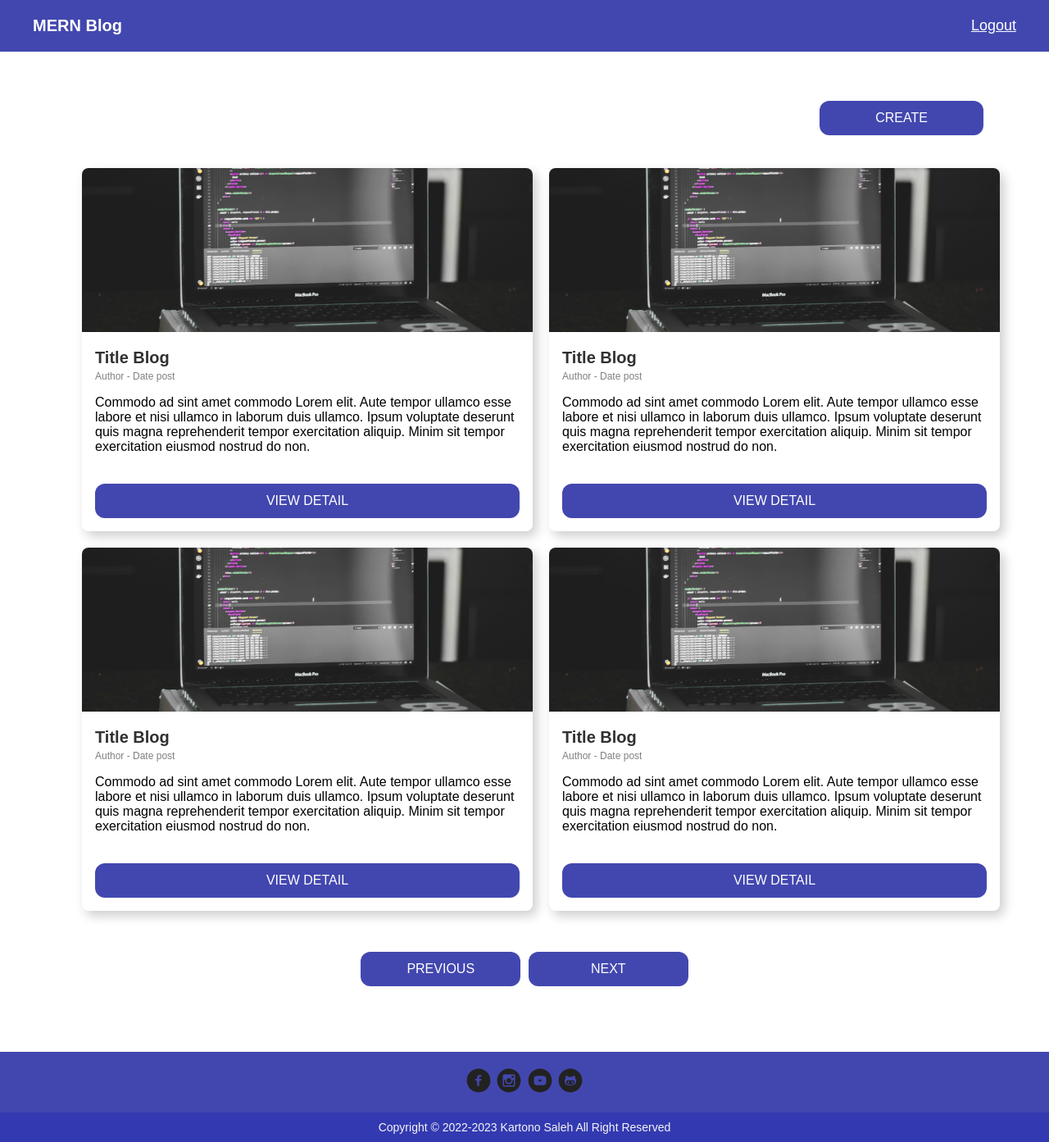
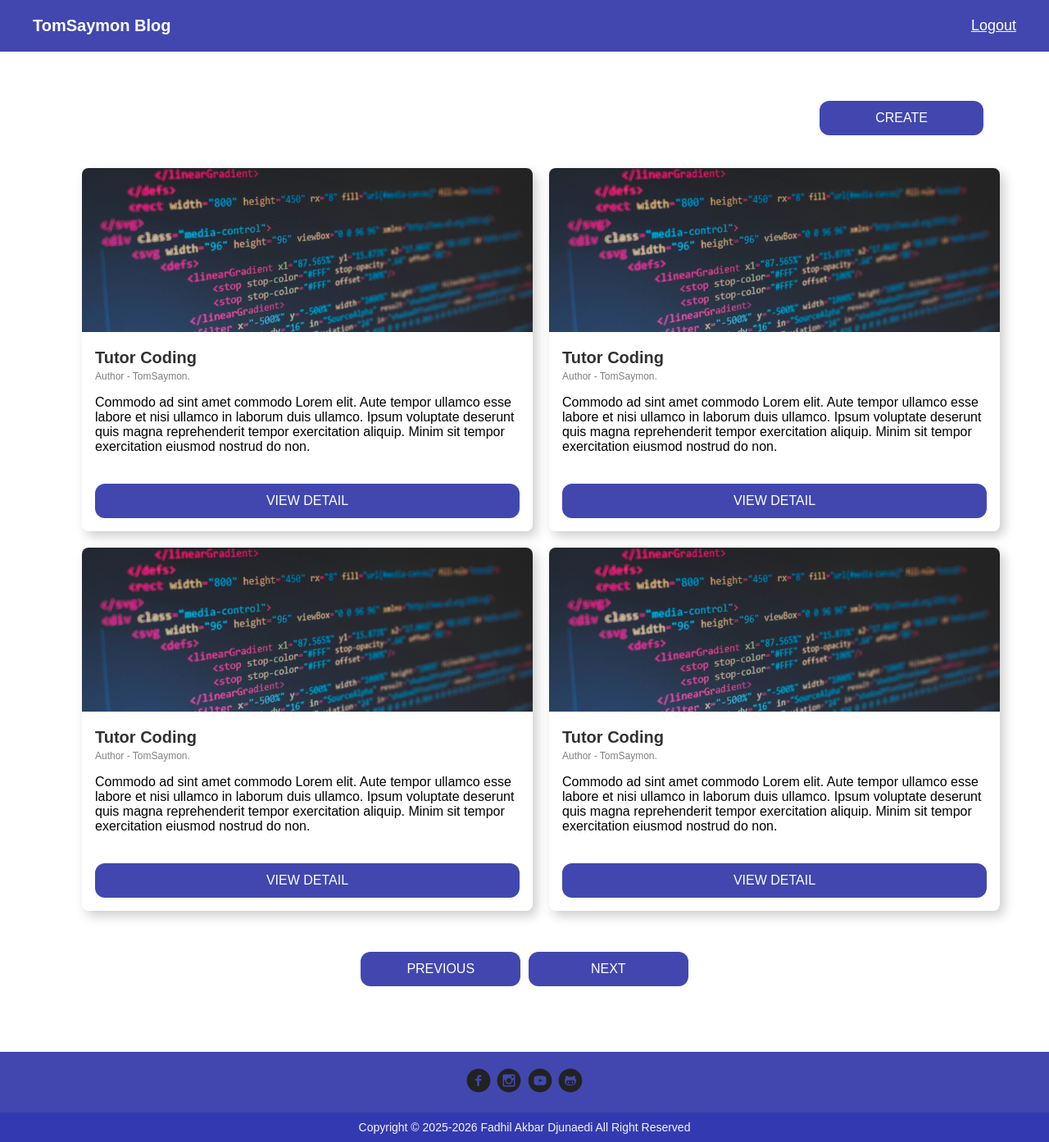
Before and after one commit to fadhiAkbar/autenticationApps, a React (Create React App) app: page / in a window 1280 px wide. Shown: the whole page at 82% size. Built offline with nearby package versions, Linux system fonts and the light colour scheme.

Commit message:
update the code

```diff
--- a/src/components/molecules/BlogItem/index.js
+++ b/src/components/molecules/BlogItem/index.js
@@ -1,6 +1,6 @@
 import React from "react";
 import { useNavigate } from "react-router-dom";
-import { RegisterBg } from "../../../assets";
+import { htmlBg } from "../../../assets";
 import { Button, Gap } from "../../atoms";
 import "./blogItem.scss";
 
@@ -8,10 +8,10 @@ const BlogItem = () => {
   const navigate = useNavigate();
   return (
     <div className="blog-item">
-      <img className="img-thumb" src={RegisterBg} alt="post" />
+      <img className="img-thumb" src={htmlBg} alt="post" />
       <div className="content-detail">
-        <p className="title">Title Blog</p>
-        <p className="author">Author - Date post</p>
+        <p className="title">Tutor Coding</p>
+        <p className="author">Author - TomSaymon.</p>
         <p className="paragraf">
           Commodo ad sint amet commodo Lorem elit. Aute tempor ullamco esse
           labore et nisi ullamco in laborum duis ullamco. Ipsum voluptate
--- a/src/components/molecules/Footer/index.js
+++ b/src/components/molecules/Footer/index.js
@@ -21,8 +21,8 @@ const Footer = () => {
       </div>
       <div className="copyright">
         <p>
-          Copyright <span>&#169;</span> 2022-2023 Kartono Saleh All Right
-          Reserved
+          Copyright <span>&#169;</span> 2025-2026 Fadhil Akbar Djunaedi All
+          Right Reserved
         </p>
       </div>
     </div>
--- a/src/components/molecules/Header/index.js
+++ b/src/components/molecules/Header/index.js
@@ -6,7 +6,7 @@ const Header = () => {
   const navigate = useNavigate();
   return (
     <div className="header">
-      <p className="logo-app">MERN Blog</p>
+      <p className="logo-app">TomSaymon Blog</p>
       <p className="menu-item" onClick={() => navigate("/login")}>
         Logout
       </p>
--- a/src/pages/Register/index.js
+++ b/src/pages/Register/index.js
@@ -19,6 +19,17 @@ const Register = () => {
         <Input label="Email" placeholder="Email" />
         <Gap height={18} />
         <Input label="Password" placeholder="Password" />
+        <Gap height={18} />
+        <div className="input-wrapper">
+          <label for="gender" className="label">
+            Gender :
+          </label>
+          <select name="gender" id="gender" className="input">
+            <option disabled>Select Gender</option>
+            <option value="male">Male</option>
+            <option value="female">Female</option>
+          </select>
+        </div>
         <Gap height={50} />
         <Button title="Register" onClick={() => navigate("/login")} />
         <Gap height={100} />
```
